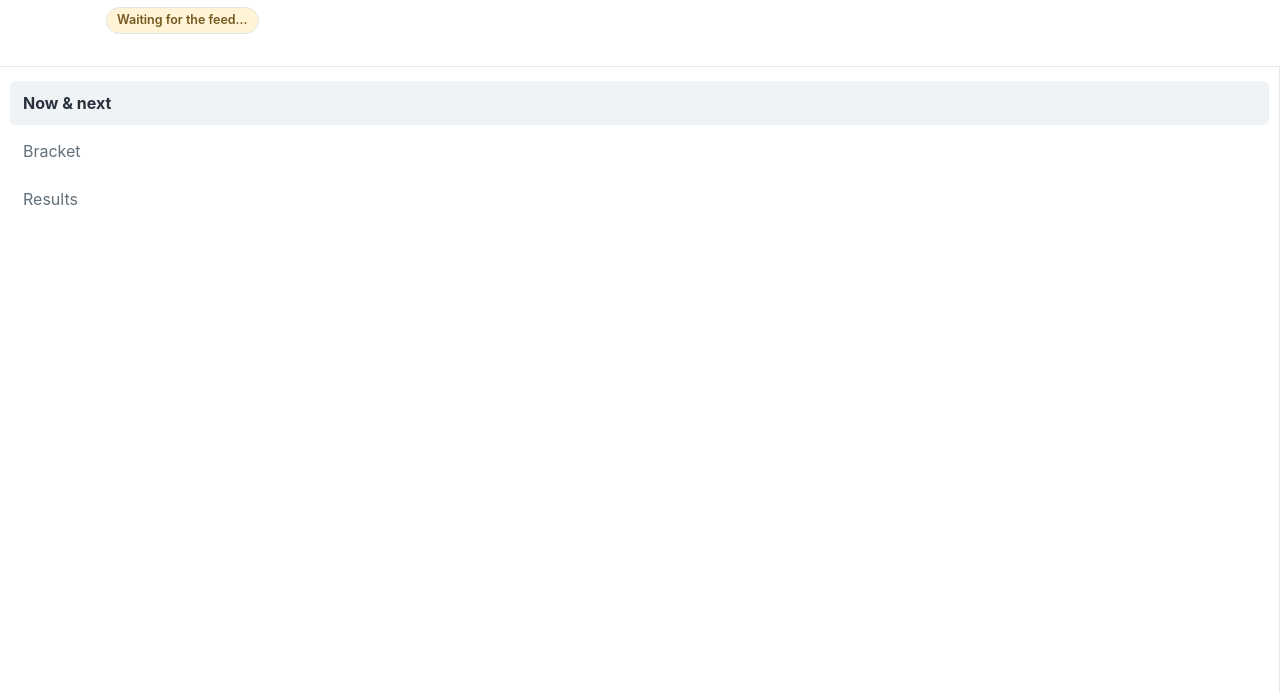
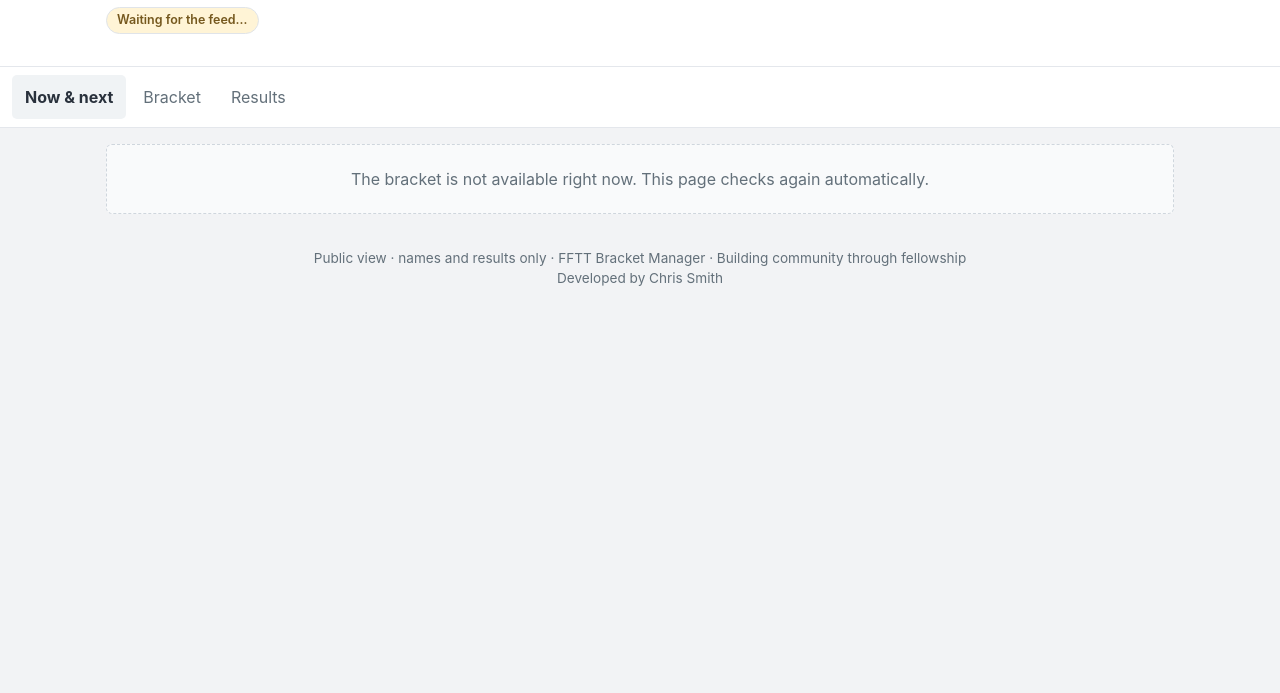
Before and after one commit to 0xCLS/fftt-bracket-manager, a plain HTML site: page app/spectator.html in a window 1280 px wide. Shown: the part 107-800 px from the top of the page. Drawn offline with Linux system fonts and the light colour scheme; no server answers.

Commit message:
Scope desktop sidebar styles to staff shell; restore spectator navigation

```diff
--- a/app/app.css
+++ b/app/app.css
@@ -43,9 +43,9 @@ main.content{padding:16px;max-width:1180px;width:100%;margin:0 auto}
 @media (min-width:980px){
  .shell{grid-template-columns:228px 1fr;grid-template-rows:auto 1fr}
  .topbar{grid-column:1/-1}
- nav.tabs{flex-direction:column;overflow:visible;padding:14px 10px;border-bottom:0;border-right:1px solid var(--line);
+ .shell > nav.tabs{flex-direction:column;overflow:visible;padding:14px 10px;border-bottom:0;border-right:1px solid var(--line);
   position:sticky;top:61px;align-self:start;height:calc(100vh - 61px)}
- nav.tabs button{text-align:left}
+ .shell > nav.tabs button{text-align:left}
  main.content{padding:24px 28px}
 }
 
```
